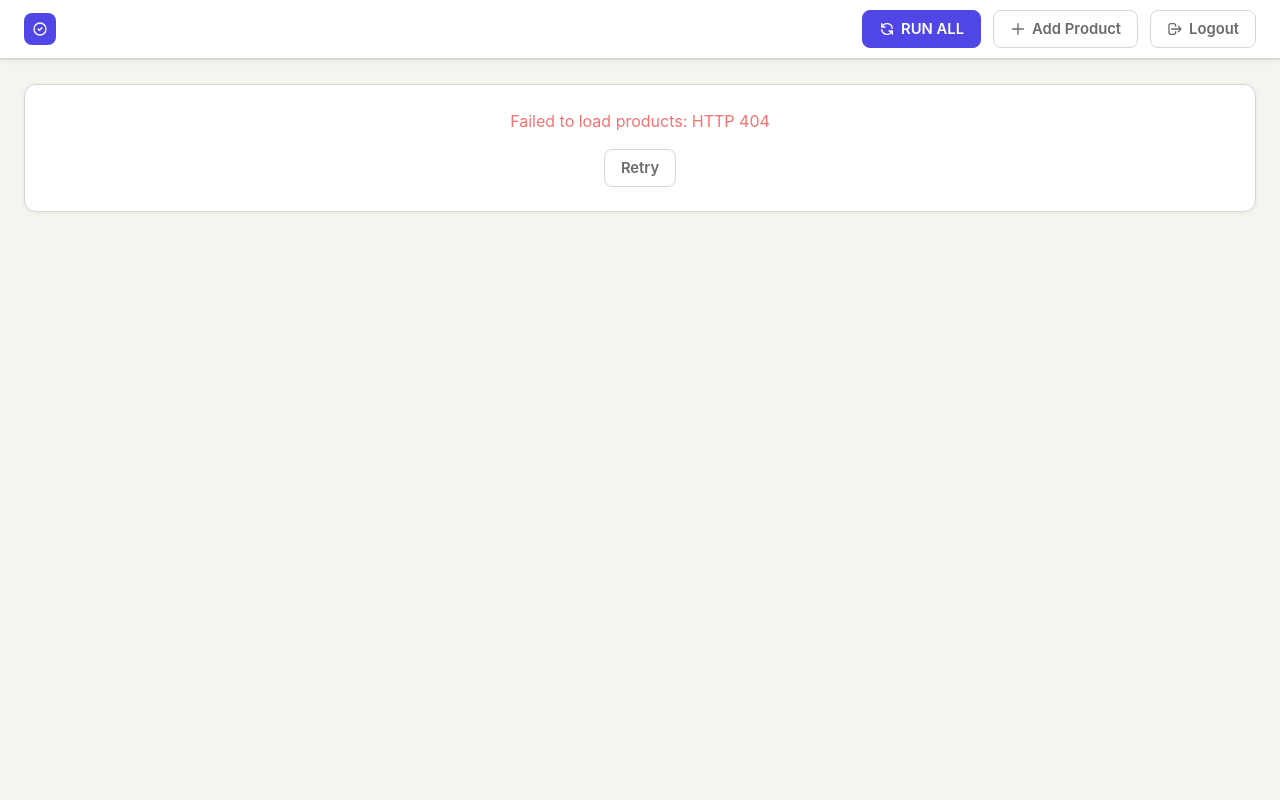
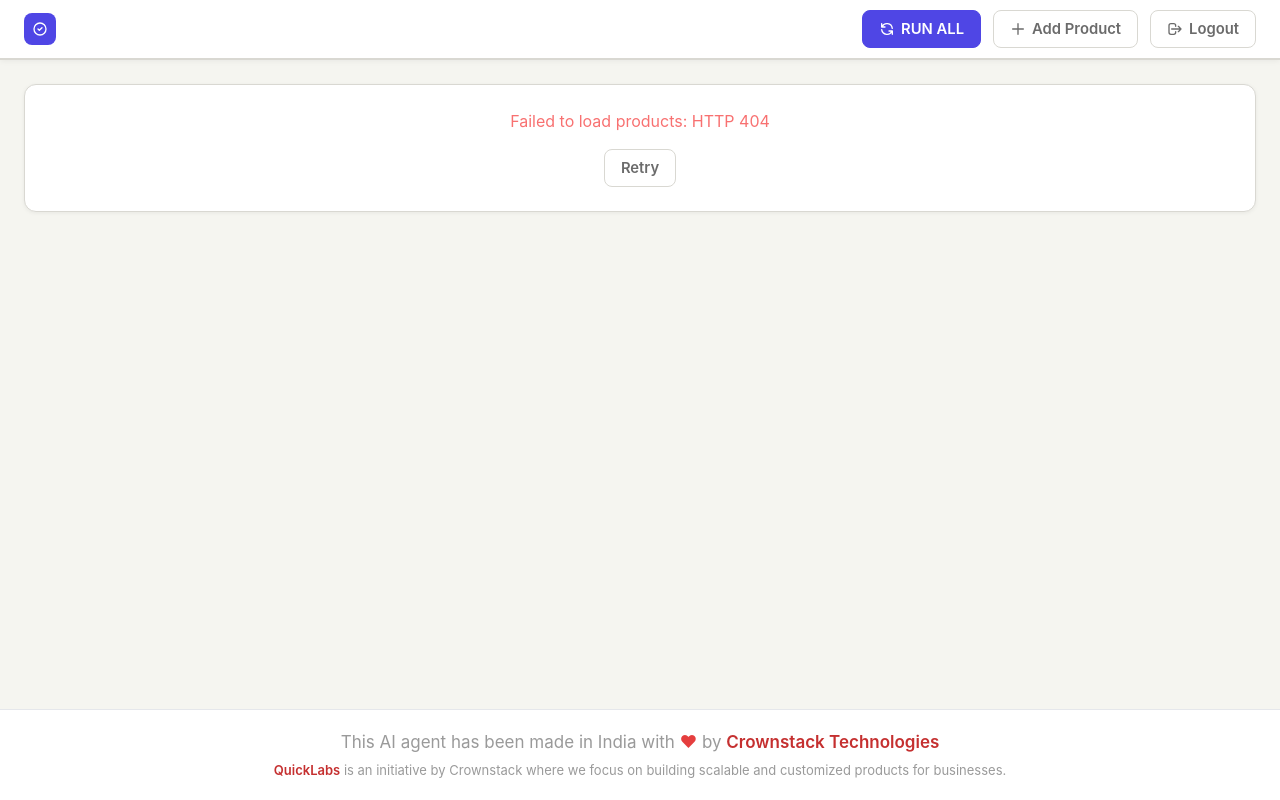
Before and after one commit to kumar92varun/vibe-coding-product-checked, a Flask app: page / in a window 1280 px wide. Run offline with Flask 3, Linux system fonts and the light colour scheme; the visitor is signed in with stand-in values (Sample User, id 1); some libraries are stand-ins or nearby versions.

Commit message:
Added Crownstack footer in the project

```diff
--- /dev/null
+++ b/ui/templates/footer.html
@@ -0,0 +1,12 @@
+<footer style="background:#ffffff; border-top: 1px solid #e5e7eb; text-align:center; padding: 20px 16px; color: #9a9a9a; font-family: 'Inter', system-ui, sans-serif;">
+    <p style="margin:0 0 5px; font-size:17px;">
+        This AI agent has been made in India with <span style="color:#e53e3e;">&#10084;</span> by
+        <a href="https://crownstack.com" target="_blank" rel="noopener"
+           style="color:#c53030; font-weight:600; text-decoration:none;">Crownstack Technologies</a>
+    </p>
+    <p style="margin:0; font-size:13px;">
+        <a href="https://quicklabs.in" target="_blank" rel="noopener"
+           style="color:#c53030; font-weight:600; text-decoration:none;">QuickLabs</a>
+        is an initiative by Crownstack where we focus on building scalable and customized products for businesses.
+    </p>
+</footer>
--- a/ui/templates/index.html
+++ b/ui/templates/index.html
@@ -29,6 +29,8 @@
             font-family: 'Inter', system-ui, sans-serif;
             margin: 0;
             min-height: 100vh;
+            display: flex;
+            flex-direction: column;
         }
 
         ::-webkit-scrollbar {
@@ -362,6 +364,10 @@
         .fade-enter-from,
         .fade-leave-to {
             opacity: 0;
+        }
+
+        #app {
+            flex: 1;
         }
 
         /* Top-bar */
@@ -846,6 +852,9 @@
         </transition>
 
     </div><!-- #app -->
+{% endraw %}
+
+    {% include 'footer.html' %}
 
     <script>
 
@@ -1087,6 +1096,5 @@
         }).mount('#app');
     </script>
 </body>
-{% endraw %}
 
 </html>
--- a/ui/templates/login.html
+++ b/ui/templates/login.html
@@ -55,7 +55,8 @@
   </style>
 </head>
 
-<body class="flex items-center justify-center min-h-screen">
+<body class="flex flex-col min-h-screen">
+  <div class="flex-1 flex items-center justify-center">
   <div class="card rounded-2xl p-10 w-full max-w-md">
 
     <!-- Logo / Title -->
@@ -96,6 +97,8 @@
       </button>
     </form>
   </div>
+  </div>
+  {% include 'footer.html' %}
 </body>
 
 </html>
```
